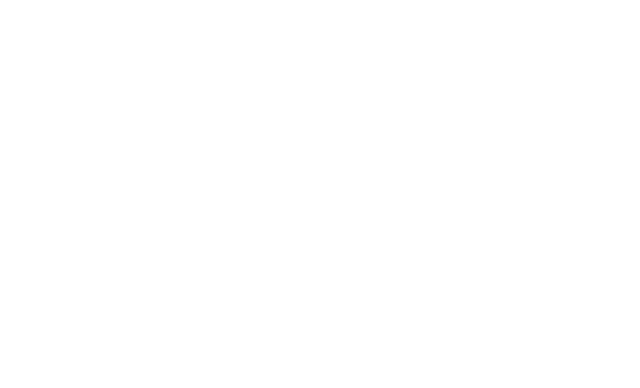
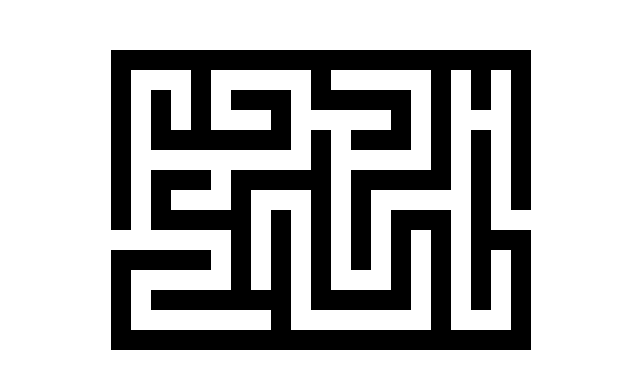
Before and after one commit to Kenzie-Academy-Brasil-Developers/entrega-labirinto-sprint-5-gustavool1, a plain HTML site: page index.html in a window 1280 px wide. Shown: the whole page, without its empty margins (319-959 px from the left). Drawn offline with nearby package versions, Linux system fonts and the light colour scheme.

Commit message:
criando o labirinto

```diff
--- /dev/null
+++ b/helper.js
@@ -0,0 +1,17 @@
+const map = [
+    "WWWWWWWWWWWWWWWWWWWWW",
+    "W   W     W     W W W",
+    "W W W WWW WWWWW W W W",
+    "W W W   W     W W   W",
+    "W WWWWWWW W WWW W W W",
+    "W         W     W W W",
+    "W WWW WWWWW WWWWW W W",
+    "W W   W   W W     W W",
+    "W WWWWW W W W WWW W F",
+    "S     W W W W W W WWW",
+    "WWWWW W W W W W W W W",
+    "W     W W W   W W W W",
+    "W WWWWWWW WWWWW W W W",
+    "W       W       W   W",
+    "WWWWWWWWWWWWWWWWWWWWW",
+];
--- a/index.html
+++ b/index.html
@@ -5,11 +5,13 @@
     <meta http-equiv="X-UA-Compatible" content="IE=edge">
     <meta name="viewport" content="width=device-width, initial-scale=1.0">
     <title>Document</title>
+    <link rel="stylesheet" href="https://cdnjs.cloudflare.com/ajax/libs/normalize/8.0.1/normalize.css">
+    <link rel="stylesheet" href="https://cdnjs.cloudflare.com/ajax/libs/meyer-reset/2.0/reset.css">
     <link rel="stylesheet" href="style.css">
 </head>
 <body>
-
-
+    <main></main>
+    <script src="helper.js"></script>
     <script src="script.js"></script>
 </body>
 </html>
--- a/script.js
+++ b/script.js
@@ -0,0 +1,23 @@
+window.onload = criarLabirinto()
+
+console.log(map)
+function criarLabirinto(){
+    let main = document.getElementsByTagName('main')[0]
+    for(let i=0; i<map.length;i++){
+        console.log(map[i].length)
+        for(let h=0; h<map[i].length;h++){
+
+            if(map[i][h] === 'W'){
+                let parede = document.createElement('div')
+                parede.classList.add('parede')
+
+                main.appendChild(parede)
+            }if(map[i][h] === ' ' ||map[i][h] === 'S'||map[i][h] === 'F'){
+                let buraco = document.createElement('div')
+                buraco.classList.add('buraco')
+
+                main.appendChild(buraco)
+            }
+        }
+    }
+}
--- a/style.css
+++ b/style.css
@@ -0,0 +1,22 @@
+main{
+    display: flex;
+    flex-wrap: wrap;
+
+    margin: 0 auto;
+    width: 420px;
+    margin-top: 50px ;
+
+}
+.parede{
+    width: 20px;
+    height: 20px;
+    background-color: black;
+    border: none;
+
+}
+.buraco{
+    width: 20px;
+    height: 20px;
+    border: none;
+    color: white;
+}
```
